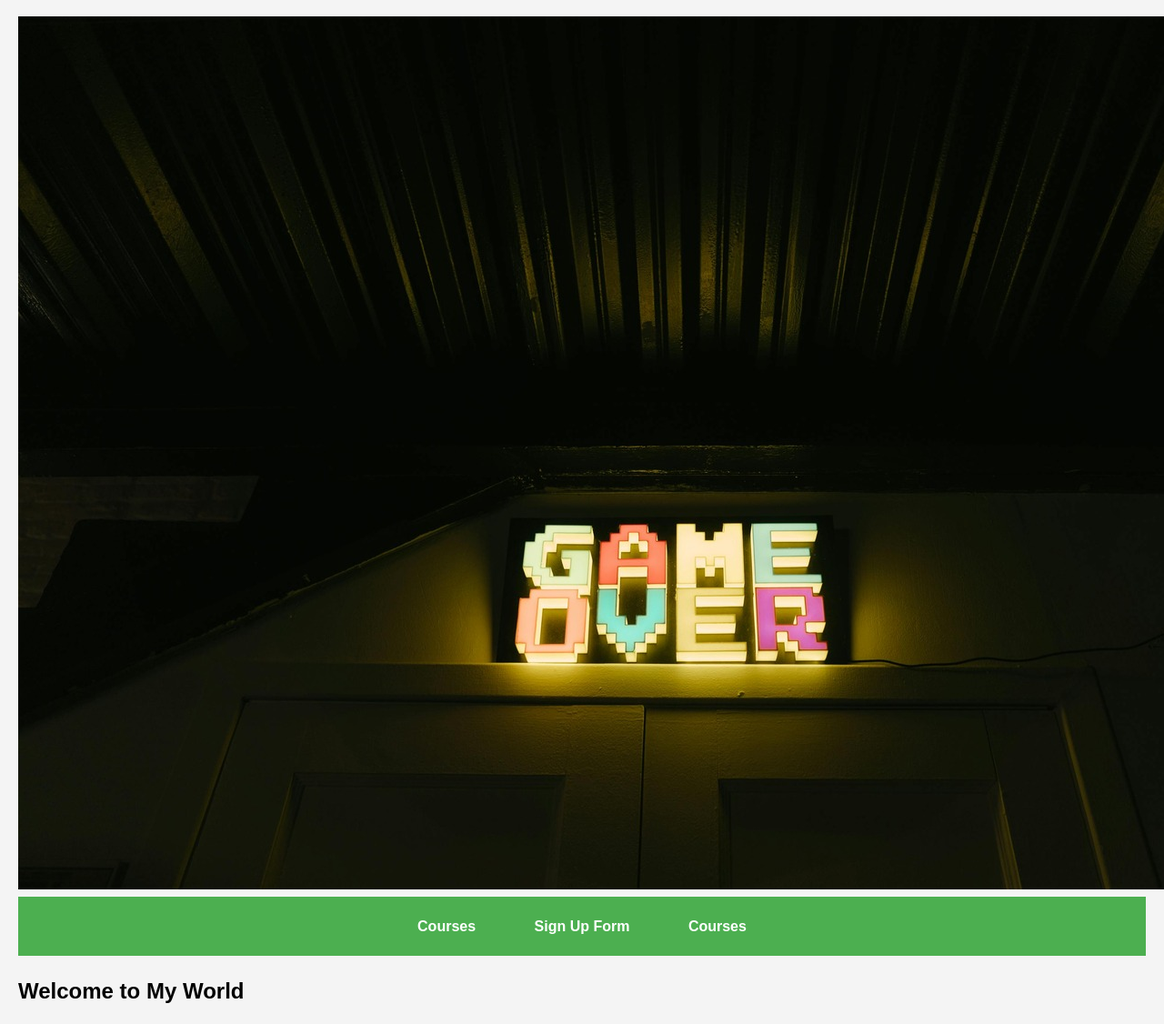
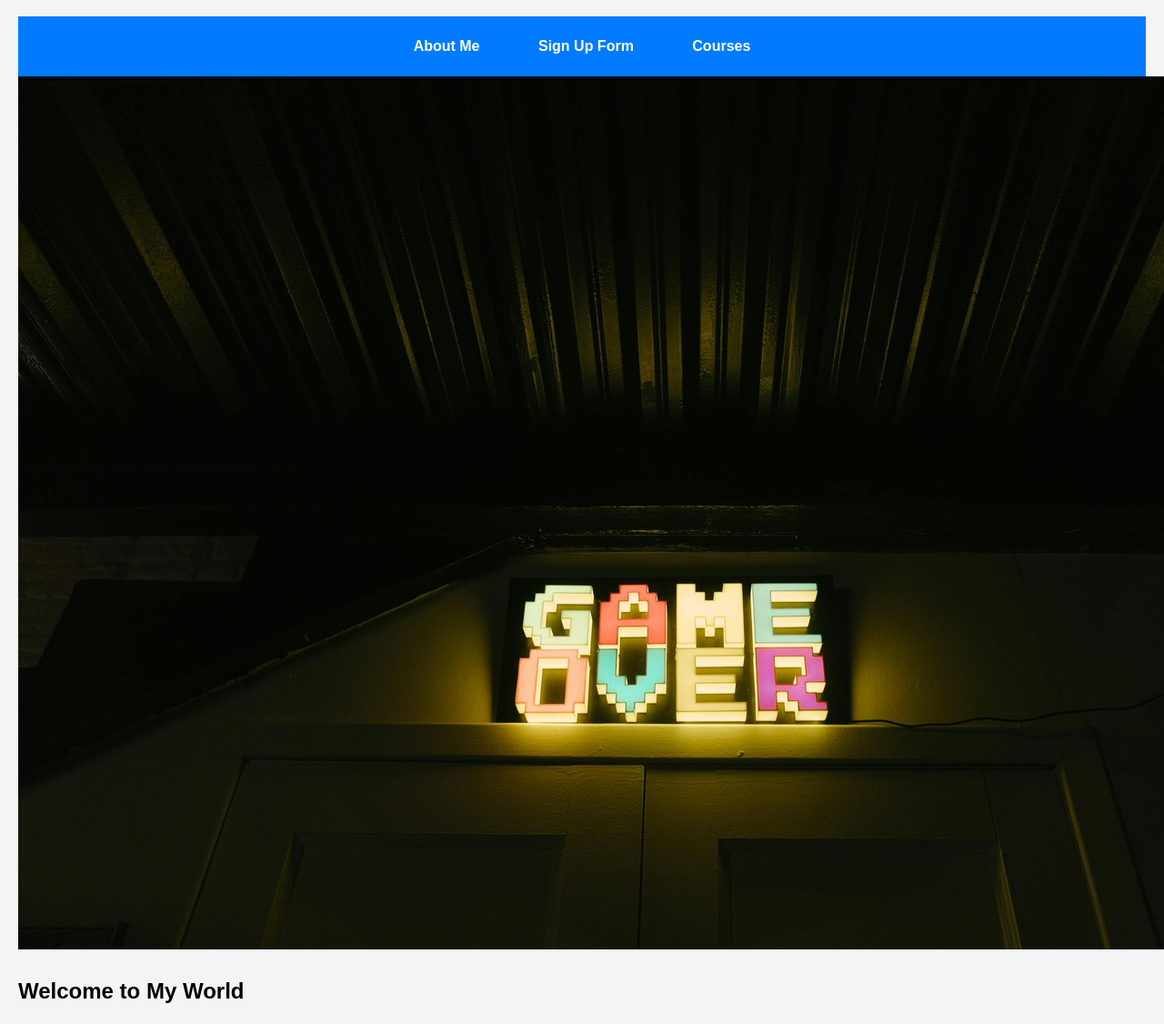
Before and after one commit to jdmghk/altschool-assignment-one, a plain HTML site: page media.html in a window 1280 px wide. Shown: the part 96-1222 px from the top of the page at 91% size. Drawn offline with Linux system fonts and the light colour scheme.

Commit message:
more changes

```diff
--- a/media.html
+++ b/media.html
@@ -8,7 +8,12 @@
 </head>
 <body>
     <h1>About Me</h1>
+    <nav>
+        <a href="index.html" class="nav-link">About Me</a>
+        <a href="form.html" class="nav-link">Sign Up Form</a>
+        <a href="table.html" class="nav-link">Courses</a>
 
+    </nav>
     <picture>
         <!-- Desktop -->
         <source srcset="/images/gameover.jpg" media="(min-width: 1024px)">
@@ -19,12 +24,7 @@
         <!-- Fallback image for browsers that don't support picture -->
         <img src="/images/me.jpg" alt="My Profile Picture">
     </picture>
-    <nav>
-        <a href="table.html" class="nav-link">Courses</a>
-        <a href="form.html" class="nav-link">Sign Up Form</a>
-        <a href="table.html" class="nav-link">Courses</a>
 
-    </nav>
 
     <h2>Welcome to My World</h2>
 
--- a/stylers.css
+++ b/stylers.css
@@ -8,7 +8,7 @@ body {
 }
 /* Navigation Styles */
 nav {
-    background: #4CAF50;
+    background: #007bff;
     padding: 10px 0;
     text-align: center;
 }
```
Also changed, not shown: form.html (+1 -1 lines), table.html (+1 -2 lines).
